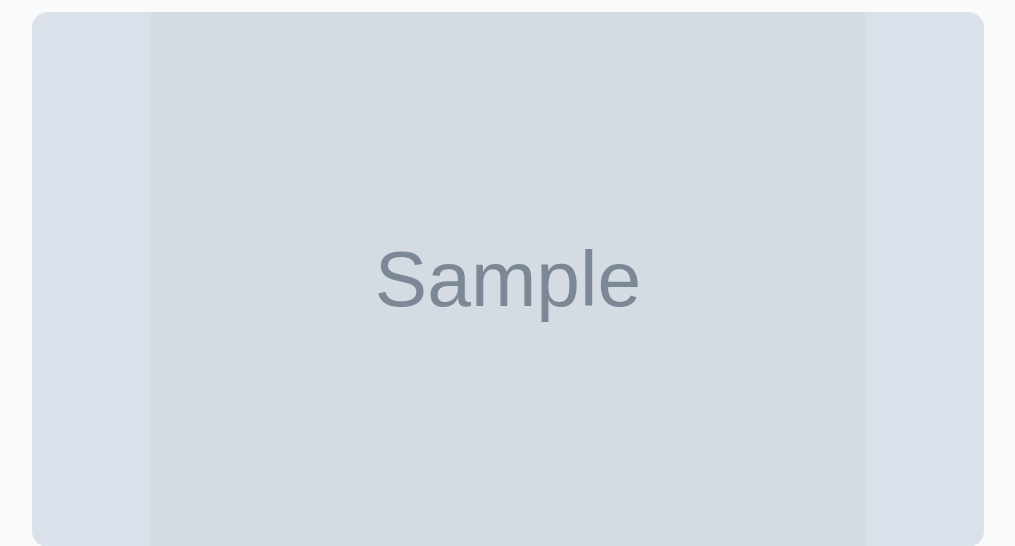
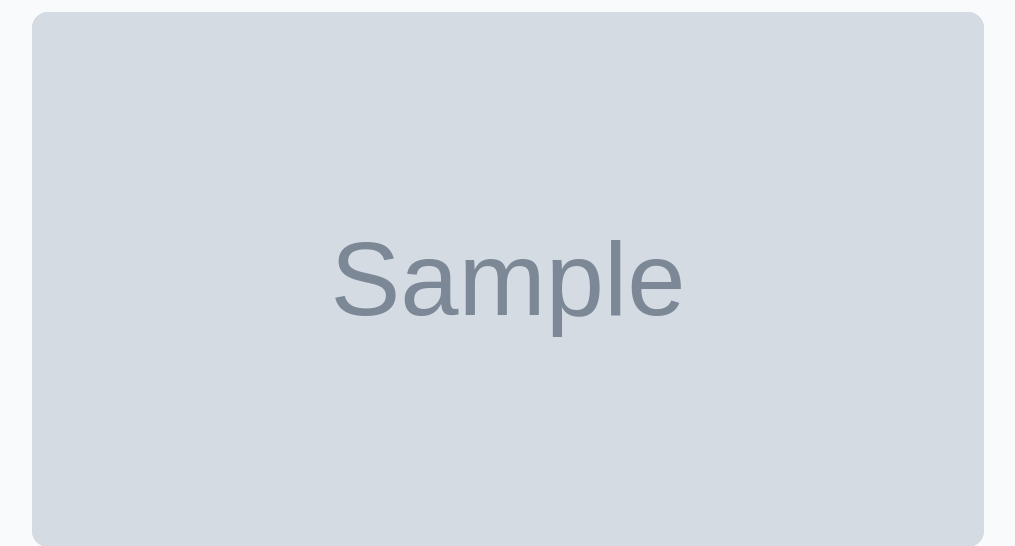
Before and after one commit to cjhirashi/portafolio, a Django app: a page that uses core/templates/core/base.html in a window 1280 px wide. Shown: the part 319-865 px from the top of the page, without its empty margins (132-1147 px from the left). Run offline with Django 5.2, Linux system fonts and the light colour scheme; tables that the repository leaves empty hold one stand-in row (values such as "Sample post"); grey boxes marked "Sample" are stand-in pictures.

Commit message:
Switch hero images to object-fit cover to eliminate gray bars
Co-Authored-By: Claude Sonnet 4.6 <noreply@anthropic.com>

```diff
--- a/core/static/core/css/blog_detalle.css
+++ b/core/static/core/css/blog_detalle.css
@@ -77,7 +77,7 @@
   aspect-ratio: 16 / 9;
   display: block;
   border-radius: 16px;
-  object-fit: contain;
+  object-fit: cover;
   background: var(--border);
   color: var(--text-secondary);
 }
--- a/core/static/core/css/proyecto_detalle.css
+++ b/core/static/core/css/proyecto_detalle.css
@@ -89,7 +89,7 @@
   aspect-ratio: 16 / 9;
   display: block;
   border-radius: 16px;
-  object-fit: contain;
+  object-fit: cover;
   background: var(--border);
   color: var(--text-secondary);
 }
```
